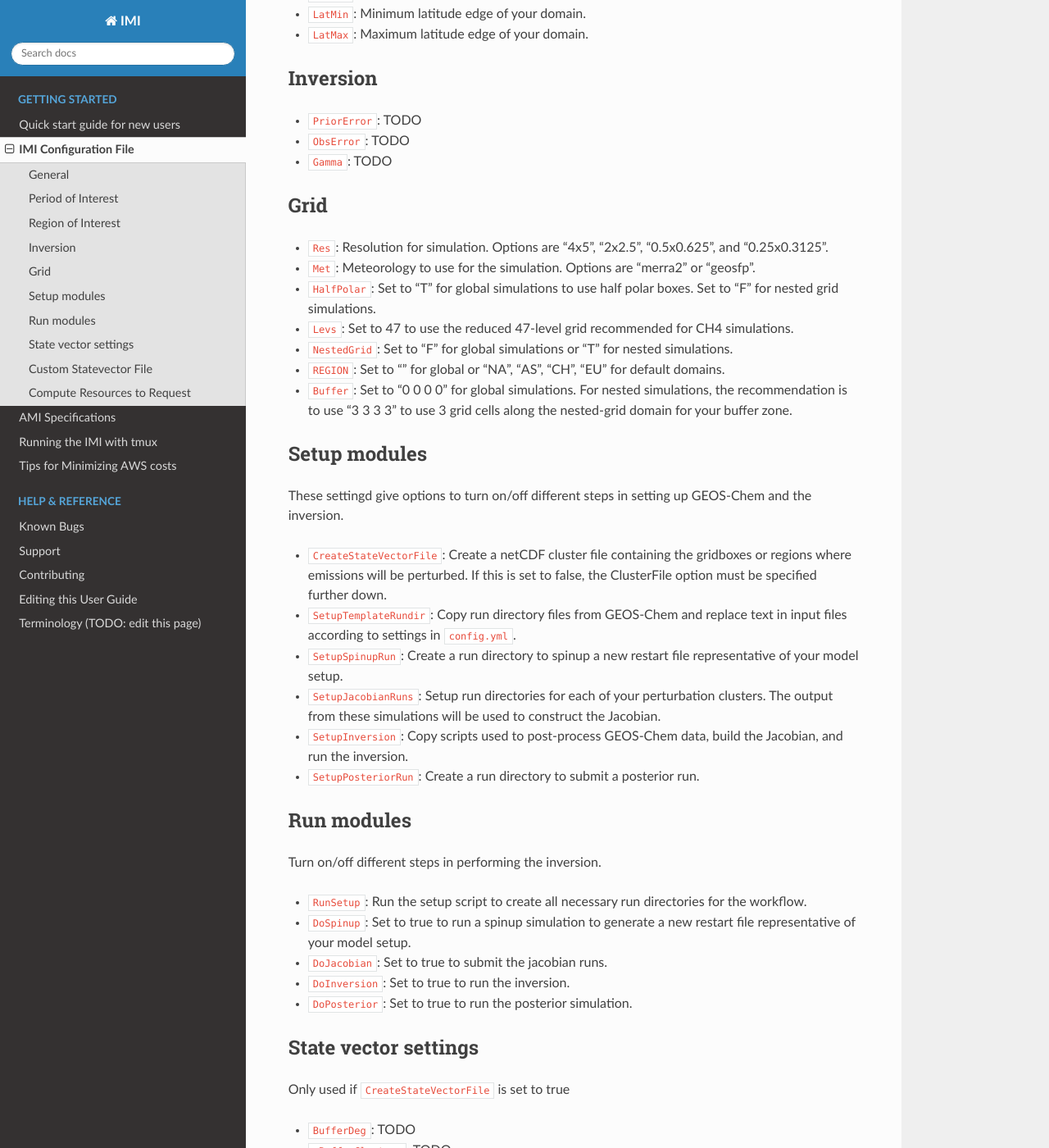
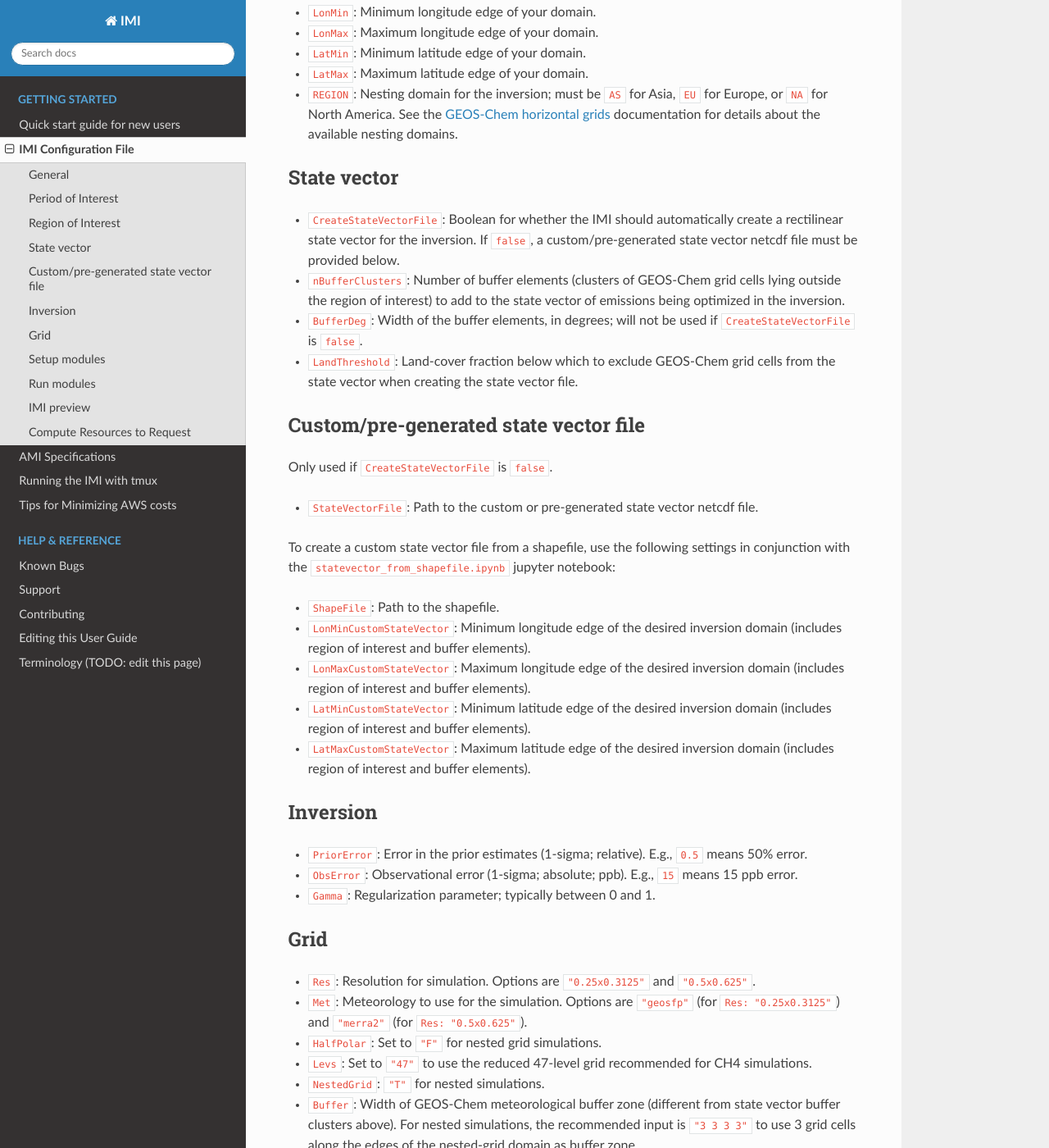
Before and after one commit to geoschem/integrated_methane_inversion, a Sphinx documentation site: the page built from docs/source/getting-started/imi-config-file.rst, in a window 1280 px wide and 1400 px high, scrolled down 670 px. Shown: the whole window at 82% size. Built offline with Sphinx 7.4.7 and the Read the Docs theme 2.0.0, drawn with Linux system fonts in a browser that asks for light colours; some of the changed text lies outside the part shown.

Commit message:
update config file documentation

```diff
--- a/config.yml
+++ b/config.yml
@@ -20,11 +20,10 @@ LatMax: 33
 REGION: "NA"
 
 ## State vector
+CreateStateVectorFile: true
+nBufferClusters: 8
 BufferDeg: 5
-nBufferClusters: 8
 LandThreshold: 0.25
-##   Option for the IMI to automatically create the state vector file:
-CreateStateVectorFile: true
 
 ## Custom state vector
 ##   If using a custom/pre-generated state vector file, provide the path:
--- a/docs/source/getting-started/imi-config-file.rst
+++ b/docs/source/getting-started/imi-config-file.rst
@@ -1,17 +1,17 @@
 IMI Configuration File
 ======================
-This page documents and explains the various settings for the configuration file (``config.yml``).
+This page documents settings in the IMI configuration file (``config.yml``).
 
 General
 ~~~~~~~
-- ``isAWS``: Boolean value of whether you are running the workflow on AWS (``true``) or a local cluster (``false``).
-- ``RunName``: Name for your workflow that will be used for directory names and prefixes.
-- ``UseSlurm``: Boolean value of whether you are running the end to end script as a batch job with ``sbatch`` (eg. ``sbatch run_ch4_inversion.sh``) instead of interactively (eg. ./run_ch4_inversion.sh)
+- ``isAWS``: Boolean for running the workflow on AWS (``true``) or a local cluster (``false``).
+- ``RunName``: Name for this inversion; will be used for directory names and prefixes.
+- ``UseSlurm``: Boolean for running the inversion as a batch job with ``sbatch`` (e.g., ``sbatch run_ch4_inversion.sh``; select ``true``) instead of interactively (e.g., ``./run_ch4_inversion.sh``; select ``false``).
 
 Period of Interest
 ~~~~~~~~~~~~~~~~~~
-- ``StartDate``: Beginning of the inversion time frame, using ``YYYYMMDD`` format.
-- ``EndDate``: End of the inversion time frame, using ``YYYYMMDD`` format.
+- ``StartDate``: Beginning of the inversion time frame in ``YYYYMMDD`` format (this date is included in the inversion, 0-24h UTC).
+- ``EndDate``: End of the inversion time frame in ``YYYYMMDD`` format (this date is excluded from the inversion, 0-24h UTC).
 - ``SpinupMonths``: Number of months for the spinup simulation.
 
 Region of Interest
@@ -20,66 +20,73 @@ Region of Interest
 - ``LonMax``: Maximum longitude edge of your domain.
 - ``LatMin``: Minimum latitude edge of your domain.
 - ``LatMax``: Maximum latitude edge of your domain.
+- ``REGION``: Nesting domain for the inversion; must be ``AS`` for Asia, ``EU`` for Europe, or ``NA`` for North America. See the `GEOS-Chem horizontal grids <http://wiki.seas.harvard.edu/geos-chem/index.php/GEOS-Chem_horizontal_grids>`_ documentation for details about the available nesting domains.
+
+State vector
+~~~~~~~~~~~~
+
+- ``CreateStateVectorFile``: Boolean for whether the IMI should automatically create a rectilinear state vector for the inversion. If ``false``, a custom/pre-generated state vector netcdf file must be provided below.
+- ``nBufferClusters``: Number of buffer elements (clusters of GEOS-Chem grid cells lying outside the region of interest) to add to the state vector of emissions being optimized in the inversion.
+- ``BufferDeg``: Width of the buffer elements, in degrees; will not be used if ``CreateStateVectorFile`` is ``false``.
+- ``LandThreshold``: Land-cover fraction below which to exclude GEOS-Chem grid cells from the state vector when creating the state vector file.
+
+Custom/pre-generated state vector file
+~~~~~~~~~~~~~~~~~~~~~~~~~~~~~~~~~~~~~~
+Only used if ``CreateStateVectorFile`` is ``false``.
+
+- ``StateVectorFile``: Path to the custom or pre-generated state vector netcdf file.
+
+To create a custom state vector file from a shapefile, use the following settings in conjunction with the ``statevector_from_shapefile.ipynb`` jupyter notebook:
+
+- ``ShapeFile``: Path to the shapefile.
+- ``LonMinCustomStateVector``: Minimum longitude edge of the desired inversion domain (includes region of interest and buffer elements).
+- ``LonMaxCustomStateVector``: Maximum longitude edge of the desired inversion domain (includes region of interest and buffer elements).
+- ``LatMinCustomStateVector``: Minimum latitude edge of the desired inversion domain (includes region of interest and buffer elements).
+- ``LatMaxCustomStateVector``: Maximum latitude edge of the desired inversion domain (includes region of interest and buffer elements).
 
 Inversion
 ~~~~~~~~~
-- ``PriorError``: TODO
-- ``ObsError``: TODO
-- ``Gamma``: TODO
+- ``PriorError``: Error in the prior estimates (1-sigma; relative). E.g., ``0.5`` means 50% error.
+- ``ObsError``: Observational error (1-sigma; absolute; ppb). E.g., ``15`` means 15 ppb error.
+- ``Gamma``: Regularization parameter; typically between 0 and 1.
 
 Grid
 ~~~~
-- ``Res``: Resolution for simulation. Options are "4x5", "2x2.5", "0.5x0.625", and "0.25x0.3125".
-- ``Met``: Meteorology to use for the simulation. Options are "merra2" or "geosfp".
-- ``HalfPolar``: Set to "T" for global simulations to use half polar boxes. Set to "F" for nested grid simulations.
-- ``Levs``: Set to 47 to use the reduced 47-level grid recommended for CH4 simulations.
-- ``NestedGrid``: Set to "F" for global simulations or "T" for nested simulations.
-- ``REGION``: Set to "" for global or "NA", "AS", "CH", "EU" for default domains.
-- ``Buffer``: Set to "0 0 0 0" for global simulations. For nested simulations, the recommendation is to use "3 3 3 3" to use 3 grid cells along the nested-grid domain for your buffer zone.
+- ``Res``: Resolution for simulation. Options are ``"0.25x0.3125"`` and ``"0.5x0.625"``.
+- ``Met``: Meteorology to use for the simulation. Options are ``"geosfp"`` (for ``Res: "0.25x0.3125"``) and ``"merra2"`` (for ``Res: "0.5x0.625"``).
+- ``HalfPolar``: Set to ``"F"`` for nested grid simulations.
+- ``Levs``: Set to ``"47"`` to use the reduced 47-level grid recommended for CH4 simulations.
+- ``NestedGrid``: ``"T"`` for nested simulations.
+- ``Buffer``: Width of GEOS-Chem meteorological buffer zone (different from state vector buffer clusters above). For nested simulations, the recommended input is ``"3 3 3 3"`` to use 3 grid cells along the edges of the nested-grid domain as buffer zone.
 
 Setup modules
 ~~~~~~~~~~~~~
-These settingd give options to turn on/off different steps in setting up GEOS-Chem and the inversion.
+Turn on/off (``true`` / ``false``) different steps in setting up the IMI.
 
-- ``CreateStateVectorFile``: Create a netCDF cluster file containing the gridboxes or regions where emissions will be perturbed. If this is set to false, the ClusterFile option must be specified further down.
-- ``SetupTemplateRundir``: Copy run directory files from GEOS-Chem and replace text in input files according to settings in ``config.yml``.
-- ``SetupSpinupRun``: Create a run directory to spinup a new restart file representative of your model setup.
-- ``SetupJacobianRuns``: Setup run directories for each of your perturbation clusters. The output from these simulations will be used to construct the Jacobian.
-- ``SetupInversion``: Copy scripts used to post-process GEOS-Chem data, build the Jacobian, and run the inversion.
-- ``SetupPosteriorRun``: Create a run directory to submit a posterior run.
+- ``SetupTemplateRundir``: Copy run directory files from GEOS-Chem and modify with information from ``config.yml``.
+- ``SetupSpinupRun``: Setup the run directory for the spin-up simulation.
+- ``SetupJacobianRuns``: Setup run directories for N+1 simulations (one reference simulation, plus N sensitivity simulations for the N state vector elements). Output of these simulations will be used to construct the Jacobian.
+- ``SetupInversion``: Setup the inversion directory containing scripts needed to perform the inverse analysis; inversion results will be saved here.
+- ``SetupPosteriorRun``: Setup the run directory for the posterior simulation.
 
 Run modules
 ~~~~~~~~~~~
-Turn on/off different steps in performing the inversion.
+Turn on/off (``true`` / ``false``) different steps in performing the inversion.
 
-- ``RunSetup``: Run the setup script to create all necessary run directories for the workflow.
-- ``DoSpinup``: Set to true to run a spinup simulation to generate a new restart file representative of your model setup.
-- ``DoJacobian``: Set to true to submit the jacobian runs.
-- ``DoInversion``: Set to true to run the inversion.
-- ``DoPosterior``: Set to true to run the posterior simulation.
+- ``RunSetup``: Run the setup script, including selected setup modules above.
+- ``DoSpinup``: Run the spin-up simulation.
+- ``DoJacobian``: Run the reference and sensitivity simulations.
+- ``DoInversion``: Run the inverse analysis code.
+- ``DoPosterior``: Run the posterior simulation.
 
-State vector settings
-~~~~~~~~~~~~~~~~~~~~~
-Only used if ``CreateStateVectorFile`` is set to true
-
-- ``BufferDeg``: TODO
-- ``nBufferClusters``: TODO
-- ``LandThreshold``: TODO
-
-Custom Statevector File
-~~~~~~~~~~~~~~~~~~~~~~~
-Only used if CreateStateVectorFile is set to false.
-
-- ``StateVectorFile``: Path to your custom state vector file
-- ``ShapeFile``: Path to your shapefile.
-- ``LonMinCustomStateVector``: Minimum longitude edge of your state vector file.
-- ``LonMaxCustomStateVector``: Maximum longitude edge of your state vector file.
-- ``LatMinCustomStateVector``: Minimum latitude edge of your state vector file.
-- ``LatMaxCustomStateVector``: Maximum latitude edge of your state vector file.
+IMI preview
+~~~~~~~~~~~
+DoPreview: Boolean to run the IMI preview (``true``) or not (``false``).
+DOFSThreshold: Threshold for estimated DOFS below which the IMI should automatically exit with a warning after performing the preview. Default value ``0`` to prevent exit.
 
 Compute Resources to Request
 ~~~~~~~~~~~~~~~~~~~~~~~~~~~~
-Note: Specific to Harvard's cannon cluster. Not used for cloud runs.
+These settings are specific to Harvard's Cannon compute cluster. Not used for cloud runs.
 
-- ``nCPUs``: Number of cpus to use in sbatch scripts
-- ``partition``: Name of the cluster partition to use with sbatch (eg. "huce_cascade")
+- ``nCPUs``: Number of cpus to use in ``sbatch`` scripts.
+- ``partition``: Name of the cluster partition to use with ``sbatch`` (eg. ``"huce_cascade"``).
--- a/docs/source/index.rst
+++ b/docs/source/index.rst
@@ -15,7 +15,7 @@ Integrated Methane Inversion Workflow
    :ref:`editing this guide <editing_this_user_guide>` and our :doc:`contributing guidelines <reference/CONTRIBUTING>`.
    If you find something hard to understand---let us know!
 
-The Integrated Methane Inversion (IMI) workflow is a cloud-based (or local cluster) tool for quantifying methane emissions by inversion of TROPOspheric Monitoring Instrument (TROPOMI) satellite observations. The IMI uses `GEOS-Chem <http://geos-chem.org>`_ as forward model for the inversion, and infers methane emissions at 25 × 25 km\ :sup:`2`\  resolution.
+The Integrated Methane Inversion (IMI) workflow is a cloud-based (or local cluster) tool for quantifying methane emissions by inversion of TROPOspheric Monitoring Instrument (TROPOMI) satellite observations. The IMI uses `GEOS-Chem <http://geos-chem.org>`_ as forward model for the inversion and infers methane emissions at 25 × 25 km\ :sup:`2`\  resolution.
 
 This site provides instructions for setting up and running the Integrated Methane Inversion workflow. Some instructions are specific to running the workflow on the AWS Cloud, but most steps in the workflow do not rely on using a cloud environment. We explain how to launch an EC2 instance from our custom AMI, configure and run the inversion workflow, and analyze the results with a ready-made jupyter notebook.
 
```
